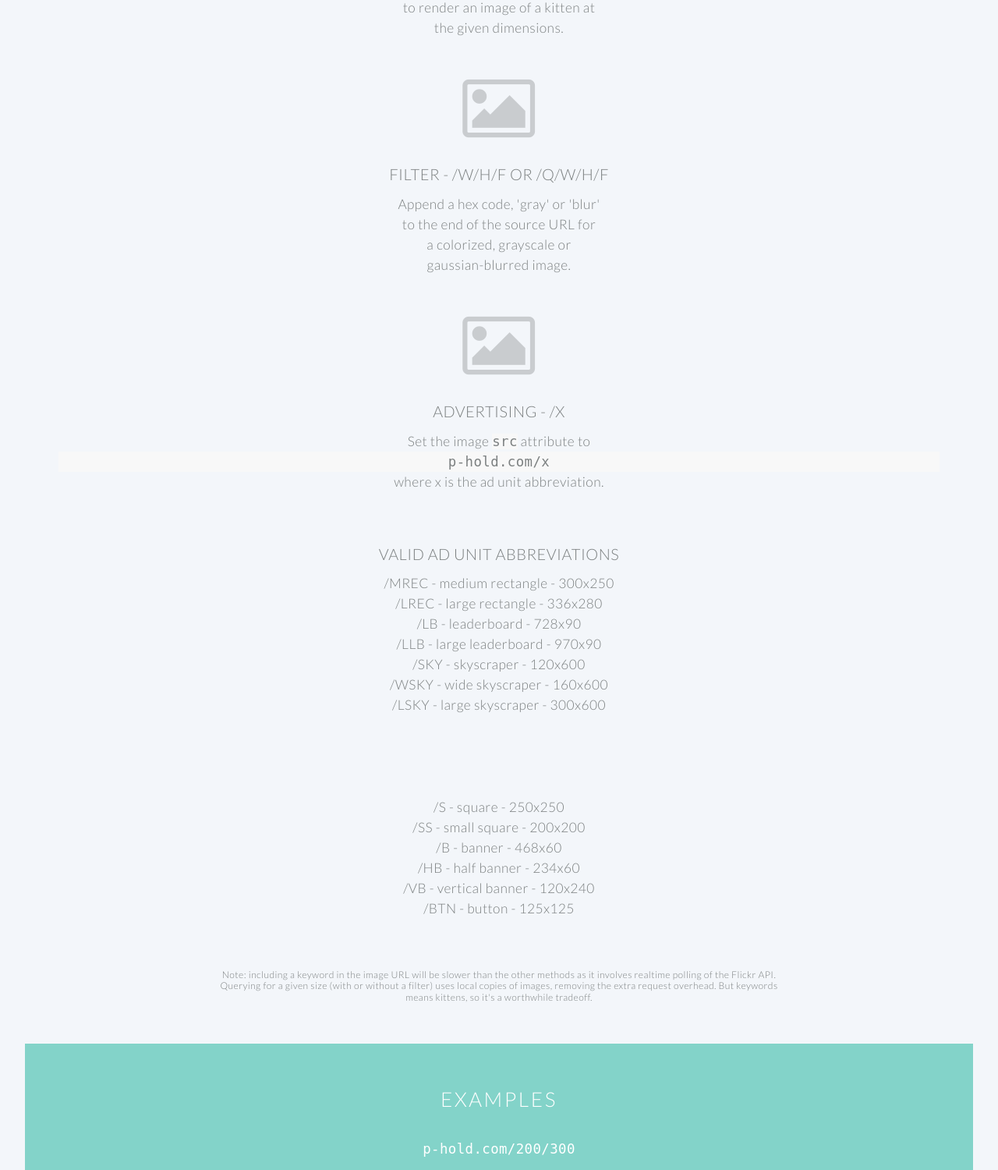
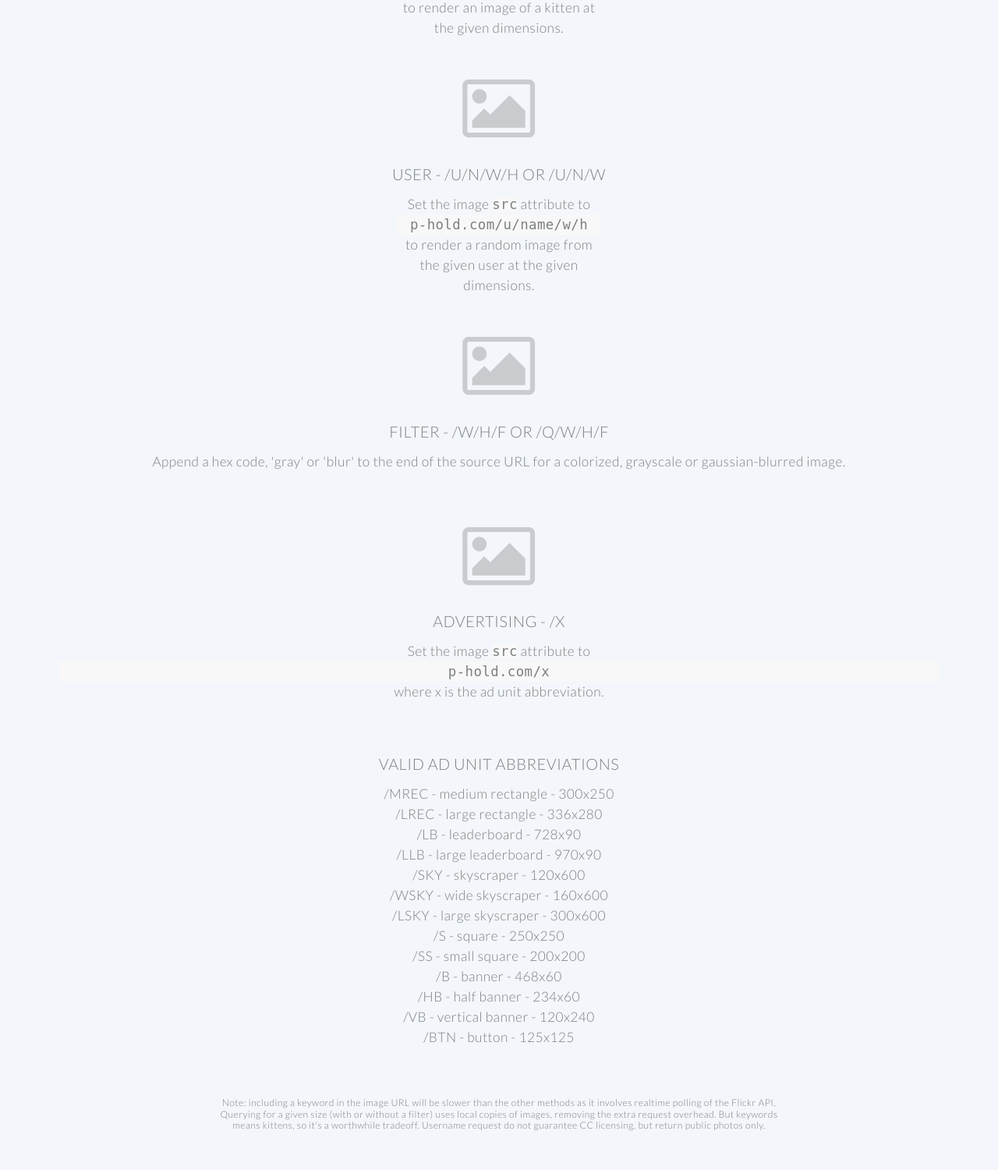
Before and after one commit to nathanwoulfe/p-hold, a PHP site: page / in a window 1280 px wide. Shown: the part 1393-2893 px from the top of the page at 78% size. Run offline with PHP 8.4, Linux system fonts and the light colour scheme; data that the repository does not hold is empty; some libraries are stand-ins or nearby versions.

Commit message:
added examples to homepage

```diff
--- a/hits.txt
+++ b/hits.txt
@@ -1 +1 @@
-8401
+8454
--- a/index.php
+++ b/index.php
@@ -50,13 +50,22 @@
                         <section>
                             <span class="icon feature fa-picture-o"></span>
                             <header>
+                                <h3>User - /<i>u</i>/n/w/h or /<i>u</i>/n/w</h3>
+                            </header>
+                            <p>Set the image <code>src</code> attribute to <code class="block">p-hold.com/u/name/w/h</code> to render a random image from the given user at the given dimensions.</p>
+                        </section>
+                    </div>
+                </div>
+                <div class="row">
+                    <div class="4u">
+                        <section>
+                            <span class="icon feature fa-picture-o"></span>
+                            <header>
                                 <h3>Filter - /w/h/f or /q/w/h/f</h3>
                             </header>
                             <p>Append a hex code, 'gray' or 'blur' to the end of the source URL for a colorized, grayscale or gaussian-blurred image.</p>
                         </section>
                     </div>
-                </div>
-                <div class="row">
                     <div class="4u">
                         <section>
                             <span class="icon feature fa-picture-o"></span>
@@ -79,15 +88,6 @@
                                 <li>/SKY - skyscraper - 120x600</li>
                                 <li>/WSKY - wide skyscraper - 160x600</li>
                                 <li>/LSKY - large skyscraper - 300x600</li>
-                            </ul>
-                        </section>
-                    </div>
-                    <div class="4u">
-                        <section>
-                            <header>
-                                <h3>&nbsp;</h3>
-                            </header>
-                            <ul>
                                 <li>/S - square - 250x250</li>
                                 <li>/SS - small square - 200x200</li>
                                 <li>/B - banner - 468x60</li>
@@ -100,7 +100,7 @@
                 </div>
                 <div class="row">
                     <div class="note">
-                        <p>Note: including a keyword in the image URL will be slower than the other methods as it involves realtime polling of the Flickr API. Querying for a given size (with or without a filter) uses local copies of images, removing the extra request overhead. But keywords means kittens, so it's a worthwhile tradeoff.</p>
+                        <p>Note: including a keyword in the image URL will be slower than the other methods as it involves realtime polling of the Flickr API. Querying for a given size (with or without a filter) uses local copies of images, removing the extra request overhead. But keywords means kittens, so it's a worthwhile tradeoff. Username request do not guarantee CC licensing, but return public photos only.</p>
                     </div>
                 </div>
             </section>
@@ -128,8 +128,8 @@
                         <img src="/200/blur" alt="blur example" />
                     </div>
                     <div class="4u">
-                        <code class="block">p-hold.com/sheep/200/grey</code>
-                        <img src="/sheep/200/grey" alt="grey example" />
+                        <code class="block">p-hold.com/u/elmofoto/200</code>
+                        <img src="/u/elmofoto/200/200" alt="username example" />
                     </div>
                     <div class="4u">
                         <code class="block">p-hold.com/200/01553b</code>
```
